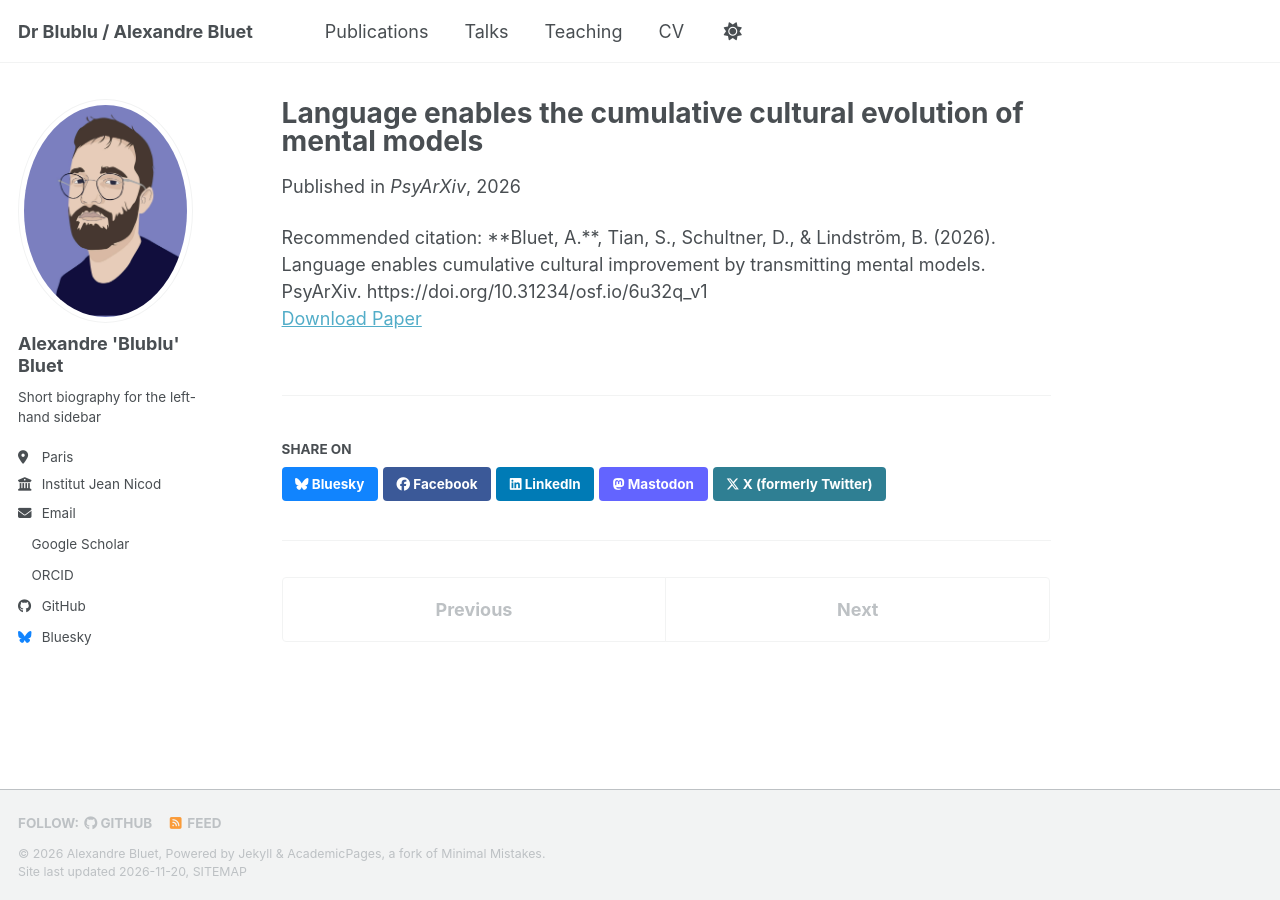
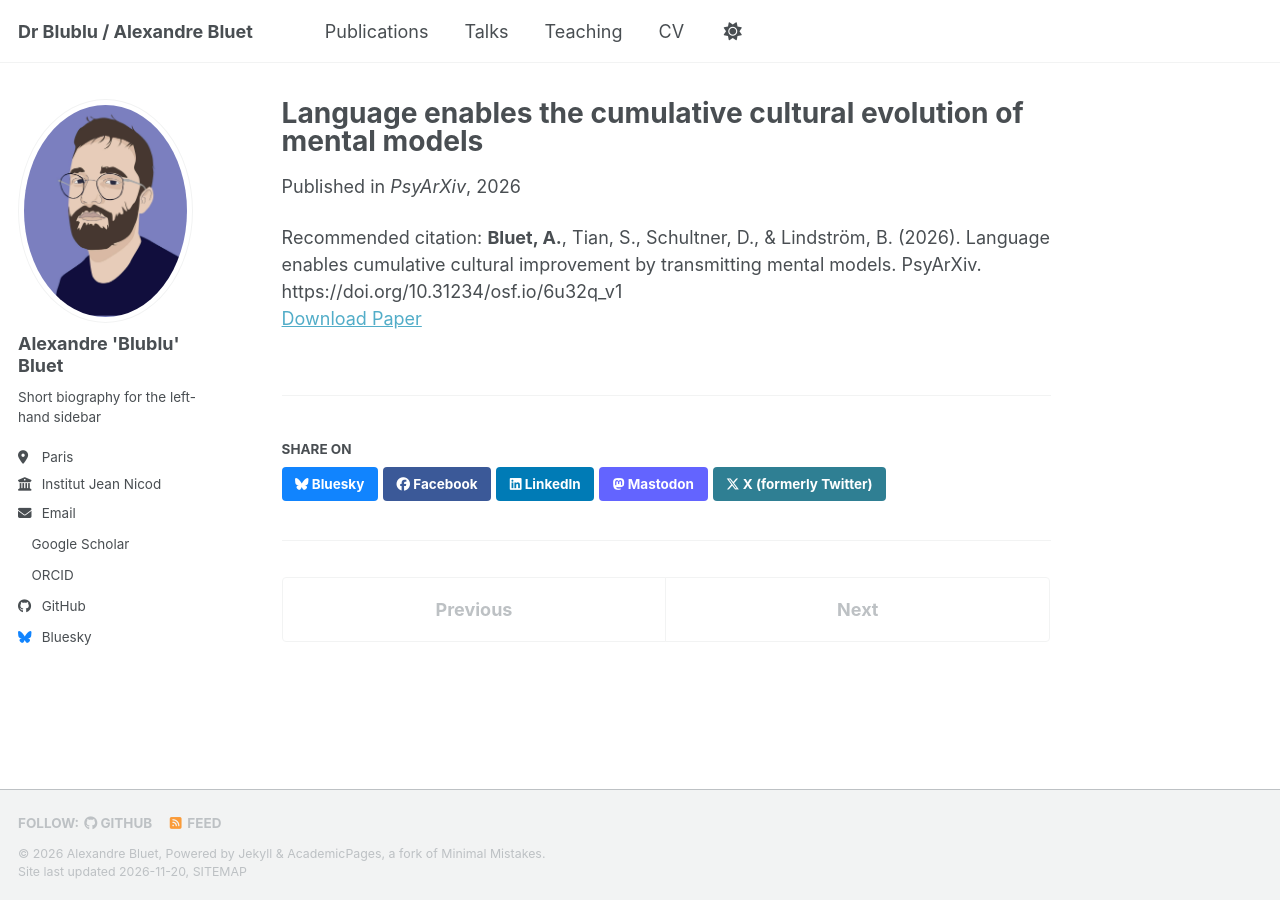
Before and after one commit to DrBlublu/DrBlublu.github.io, a Jekyll site: the page built from _publications/2026-transmission-model.md, in a window 1280 px wide. Built offline with Jekyll 4.4.1, drawn with Linux system fonts in a browser that asks for light colours; a script bundle is joined from its source files by our own code; a style sheet for code colours, icons or effects is not loaded.

Commit message:
bugfix: change markdown style to htlm style for bolding

```diff
--- a/_publications/2026-transmission-model.md
+++ b/_publications/2026-transmission-model.md
@@ -6,5 +6,5 @@ permalink: /publication/2026-transmission-model
 date: 2026-01-01
 venue: 'PsyArXiv'
 paperurl: 'https://doi.org/10.31234/osf.io/6u32q_v2'
-citation: '**Bluet, A.**, Tian, S., Schultner, D., & Lindström, B. (2026). Language enables cumulative cultural improvement by transmitting mental models. PsyArXiv. https://doi.org/10.31234/osf.io/6u32q_v1'
+citation: '<b>Bluet, A.</b>, Tian, S., Schultner, D., & Lindström, B. (2026). Language enables cumulative cultural improvement by transmitting mental models. PsyArXiv. https://doi.org/10.31234/osf.io/6u32q_v1'
 ---
```
Also changed, not shown: _publications/2022-transmission-chain-model.md (+1 -1 lines), _publications/2023-transmission-chain-model-demography.md (+1 -1 lines), _publications/2025-Giovanni-1.md (+1 -1 lines), _publications/2025-irmF-video.md (+1 -1 lines).
